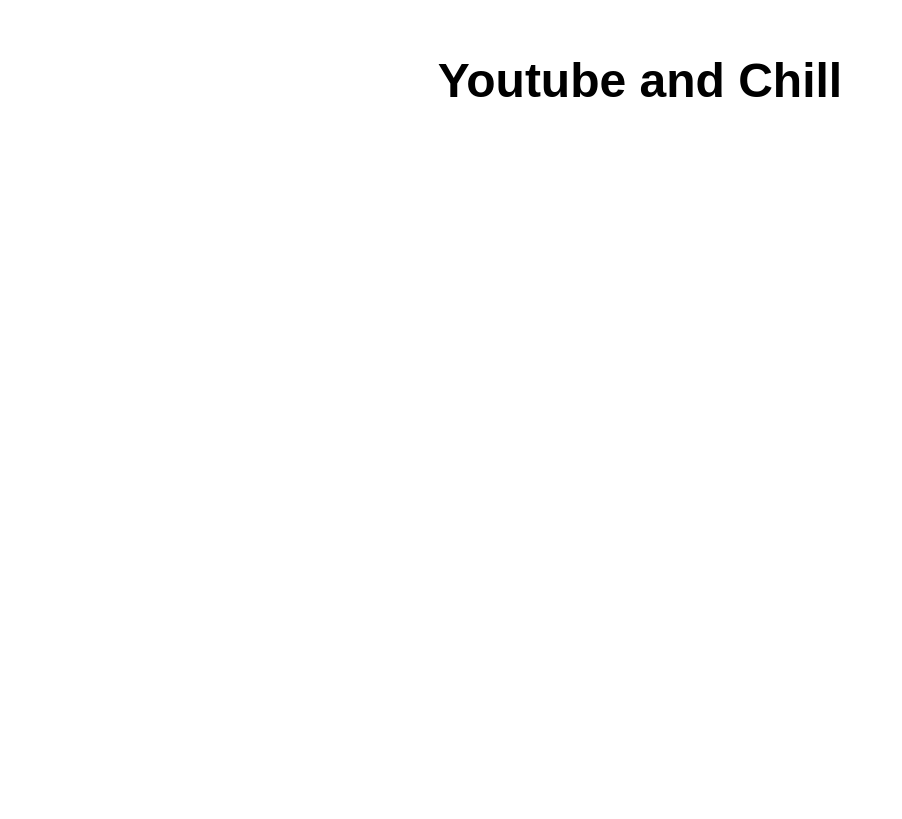
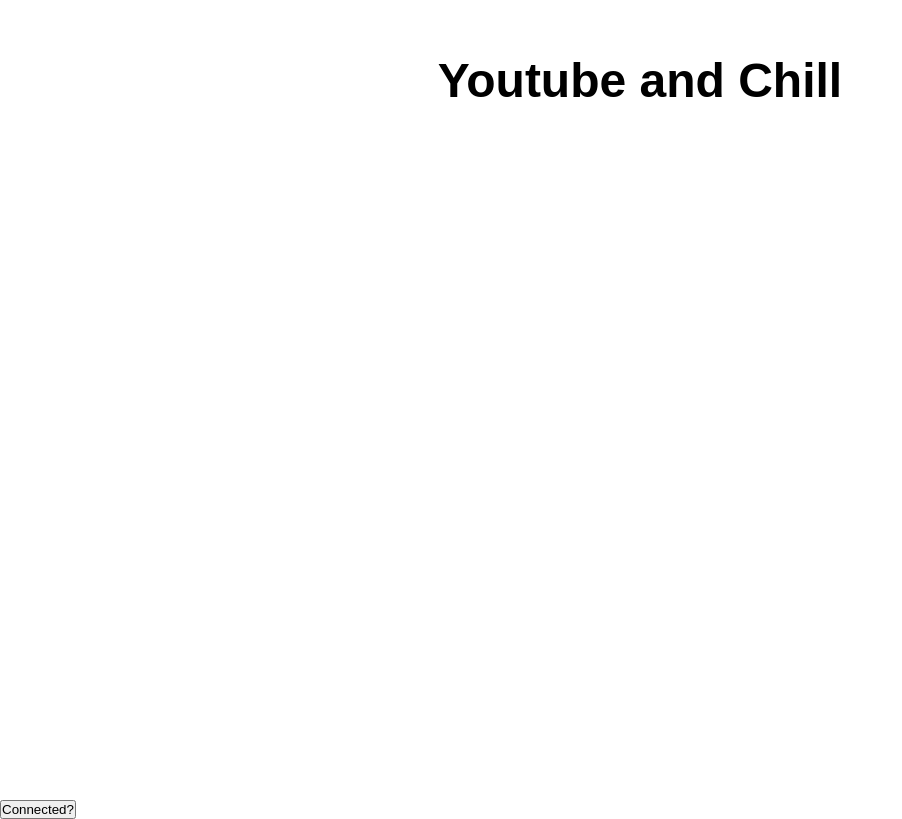
Before and after one commit to PWagner86/youtube_and_chill, a React (Create React App) app: page / in a window 1280 px wide. Shown: the whole page, without its empty margins (0-902 px from the left). Built offline with nearby package versions, Linux system fonts and the light colour scheme; a web font is replaced by a local one.

Commit message:
connected frontend to backend

```diff
--- a/package.json
+++ b/package.json
@@ -2,6 +2,7 @@
   "name": "y-and-c-front",
   "version": "0.1.0",
   "private": true,
+  "proxy": "http://localhost:8000",
   "dependencies": {
     "@testing-library/jest-dom": "^5.15.1",
     "@testing-library/react": "^11.2.7",
--- a/src/App.tsx
+++ b/src/App.tsx
@@ -8,6 +8,9 @@
     <div className="App">
       <Header/>
       <PlayerContainer/>
+      <form action="../../post" method="post">
+        <button type="submit">Connected?</button>
+      </form>
     </div>
   );
 }
```
